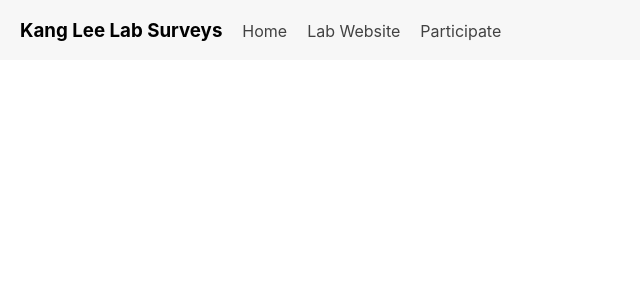
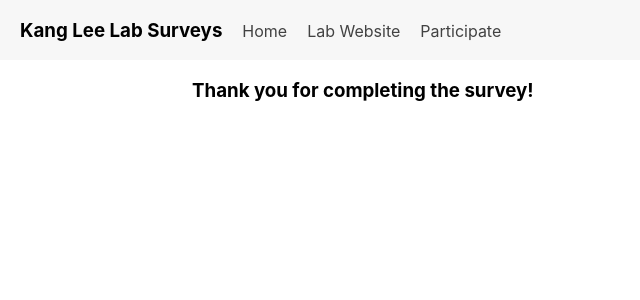
Before and after one commit to kang-lee-lab/lab-surveys-frontend, a React (Create React App) app: page /survey/manga/completed in a window 1280 px wide. Shown: the top 300 px of the page, without its empty margins (0-640 px from the left). Built offline with nearby package versions, Linux system fonts and the light colour scheme.

Commit message:
added completed page

```diff
--- a/src/App.jsx
+++ b/src/App.jsx
@@ -1,12 +1,12 @@
 import { BrowserRouter as Router, Route, Routes } from "react-router-dom";
 import Homepage from "./pages/Homepage/Homepage";
 import Header from "./components/Header/Header";
-import InProgress from "./pages/InProgress/InProgress";
 import SurveyPage from "./pages/SurveyPage/SurveyPage";
 import Consent from "./pages/Consent/Consent";
 import DataColSurveys from "./pages/DataColSurveys/DataColSurveys";
 import DemoConsent from "./pages/DemoConsent/DemoConsent";
 import ResultsPage from "./pages/ResultsPage/ResultsPage";
+import Completed from "./pages/Completed/Completed";
 
 
 function App() {
@@ -22,6 +22,7 @@ function App() {
             {/*<Route path="/survey/consent/:name" element={<Consent />} />*/}
             <Route path={"/datasurveys"} element={<DataColSurveys/>} />
             <Route path={"/survey/mangaconsent"} element={<DemoConsent />} />
+            <Route path={"/survey/manga/completed"} element={<Completed />} />
         </Routes>
       </div>
     </Router>
--- /dev/null
+++ b/src/pages/Completed/Completed.css
@@ -0,0 +1,5 @@
+.demo-completed-container{
+    margin-left: auto;
+    margin-right: auto;
+    width: 70%;
+}
--- /dev/null
+++ b/src/pages/Completed/Completed.jsx
@@ -0,0 +1,14 @@
+import './Completed.css';
+import React from "react";
+
+function Completed(){
+    return (
+        <div className="survey-page-container">
+            <h3>
+                Thank you for completing the survey!
+            </h3>
+        </div>
+    )
+}
+
+export default Completed;
--- a/src/pages/SurveyPage/SurveyPage.jsx
+++ b/src/pages/SurveyPage/SurveyPage.jsx
@@ -37,7 +37,11 @@ function SurveyPage() {
     if (!valid) {
       setShowError(true);
       setErrorMessage("You must fill out all survey questions.");
-    } else {
+    }
+    else if (survey.survey_id === 'manga'){
+      navigate(location.pathname + "/completed")
+    }
+    else {
       const response = await axios.post(
         `${process.env.REACT_APP_API_ADDRESS}/results/`,
         {
```
